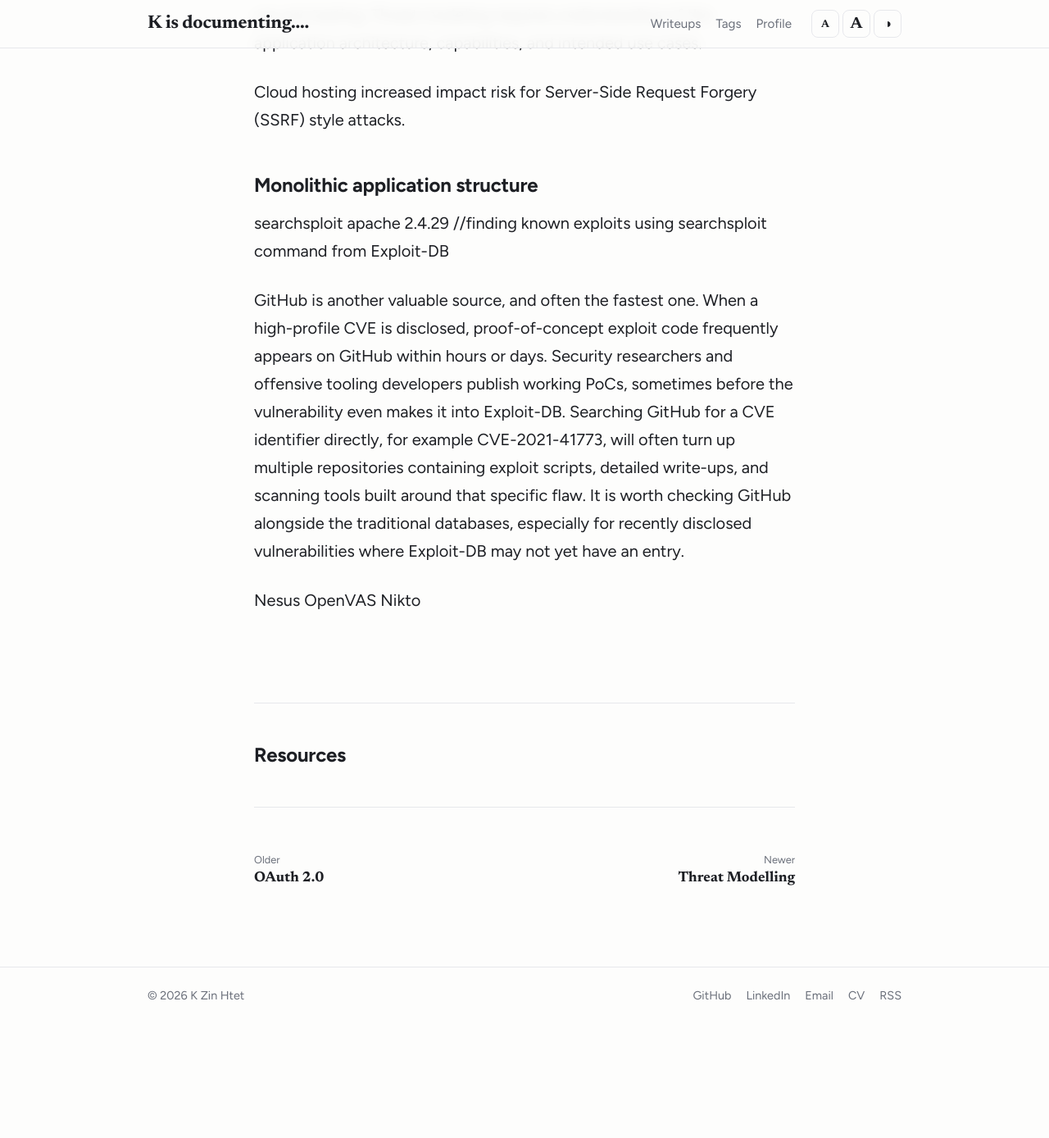
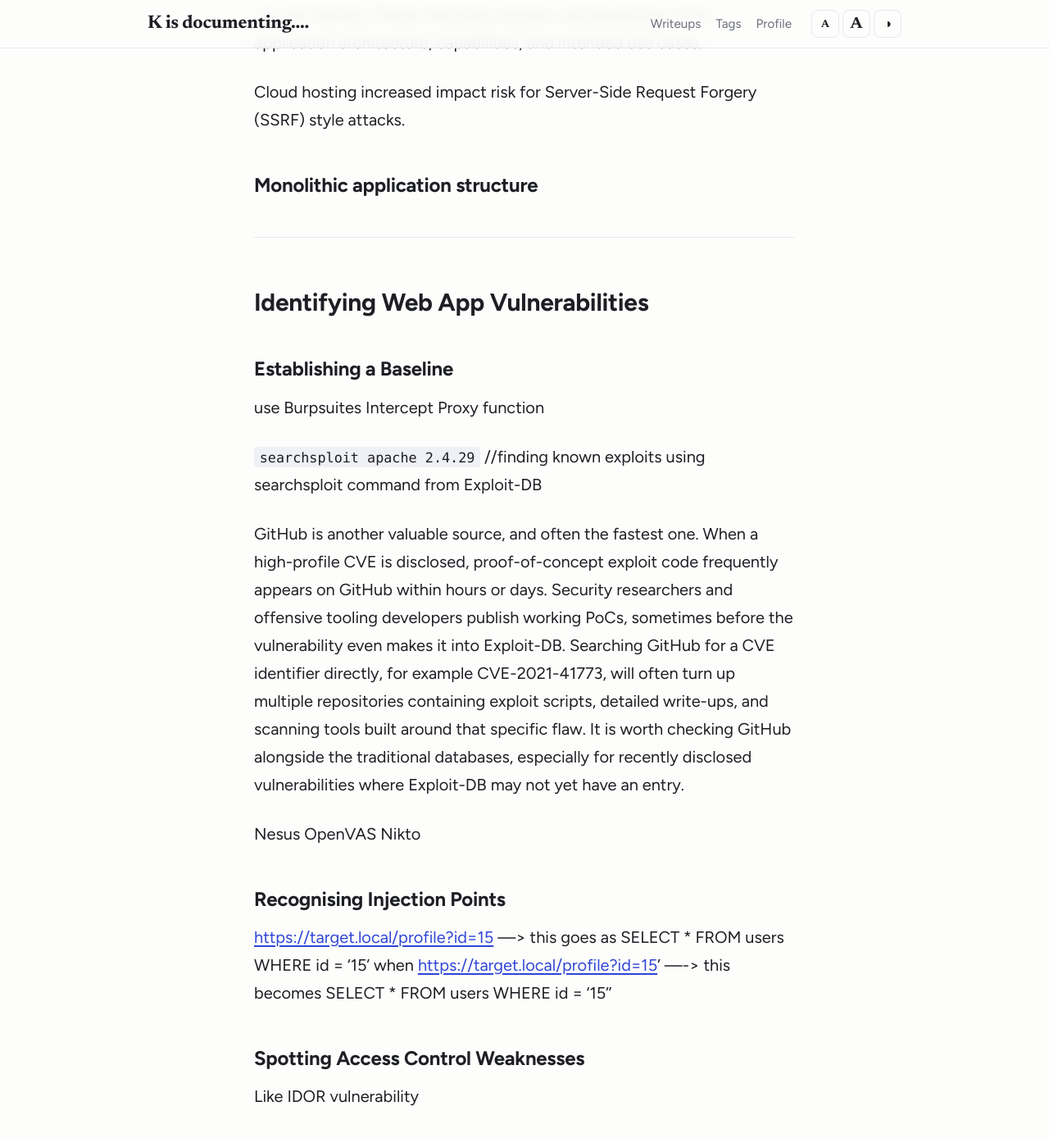
Before and after one commit to cloudskim/cloudskim.github.io, a Jekyll site: the page built from _posts/2026-10-17-my-notes.md, in a window 1280 px wide and 1400 px high, scrolled down 401 px. Shown: the top 1388 px of the window at 82% size. Built offline with Jekyll 4.4.1, drawn with Linux system fonts in a browser that asks for light colours; before the commit the page ends 1651 px from its top, so only the background shows below that; some of the changed text lies outside the part shown.

Commit message:
Update _posts/2026-10-17-my-notes.md (via Pages CMS)

```diff
--- a/_posts/2026-10-17-my-notes.md
+++ b/_posts/2026-10-17-my-notes.md
@@ -13,13 +13,35 @@ Cloud hosting increased impact risk for Server-Side Request Forgery (SSRF) style
 
 
 
-searchsploit apache 2.4.29 //finding known exploits using searchsploit command from Exploit-DB
+---
+
+## Identifying Web App Vulnerabilities
+
+### Establishing a Baseline
+
+use Burpsuites Intercept Proxy function
+
+`searchsploit apache 2.4.29` //finding known exploits using searchsploit command from Exploit-DB
 
 GitHub is another valuable source, and often the fastest one. When a high-profile CVE is disclosed, proof-of-concept exploit code frequently appears on GitHub within hours or days. Security researchers and offensive tooling developers publish working PoCs, sometimes before the vulnerability even makes it into Exploit-DB. Searching GitHub for a CVE identifier directly, for example CVE-2021-41773, will often turn up multiple repositories containing exploit scripts, detailed write-ups, and scanning tools built around that specific flaw. It is worth checking GitHub alongside the traditional databases, especially for recently disclosed vulnerabilities where Exploit-DB may not yet have an entry.
 
 Nesus OpenVAS Nikto
 
+### Recognising Injection Points
 
+[https://target.local/profile?id=15](https://target.local/profile?id=15)  ---> this goes as SELECT * FROM users WHERE id = '15' when [https://target.local/profile?id=15](https://target.local/profile?id=15)' ----> this becomes SELECT * FROM users WHERE id = '15''
+
+### Spotting Access Control Weaknesses
+
+Like IDOR vulnerability
+
+### Information Disclosure
+
+/robots.txt, /.git/, and /backup/
+
+
+
+&nbsp;
 
 &nbsp;
 
```
